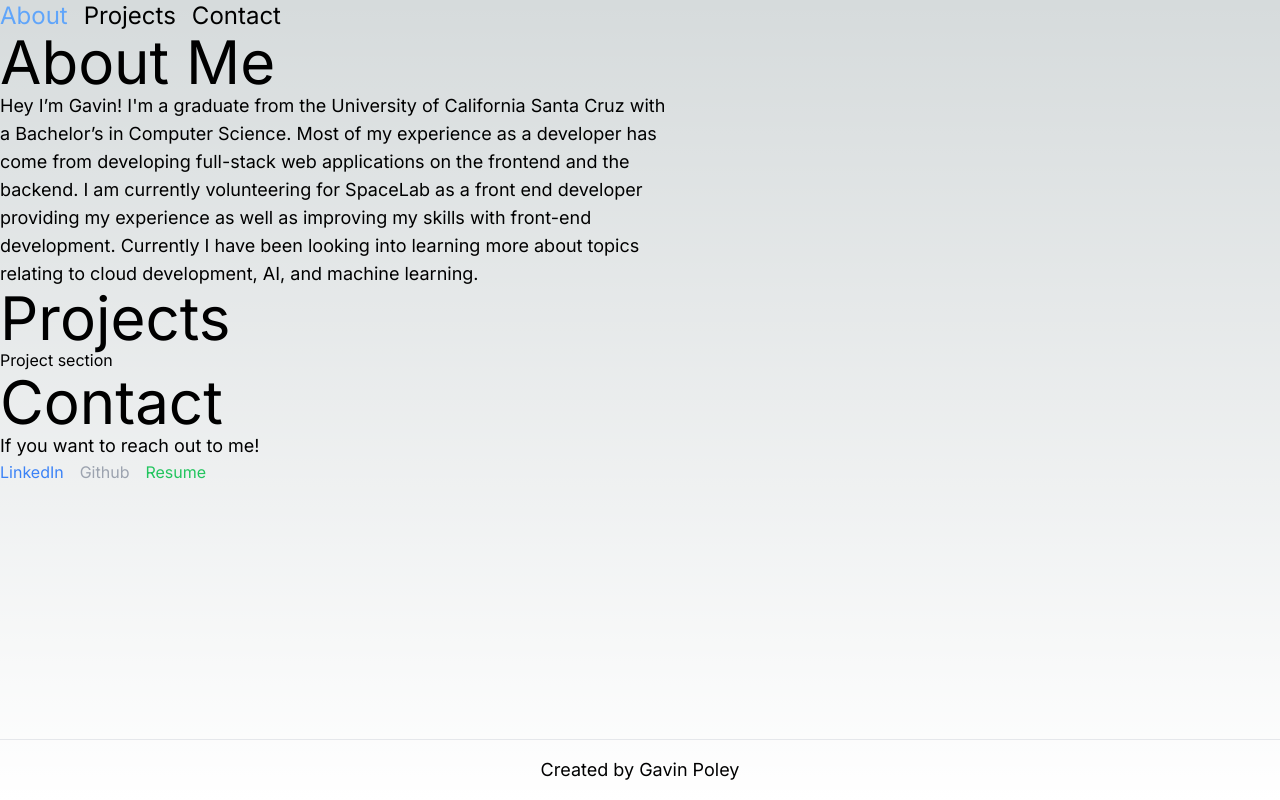
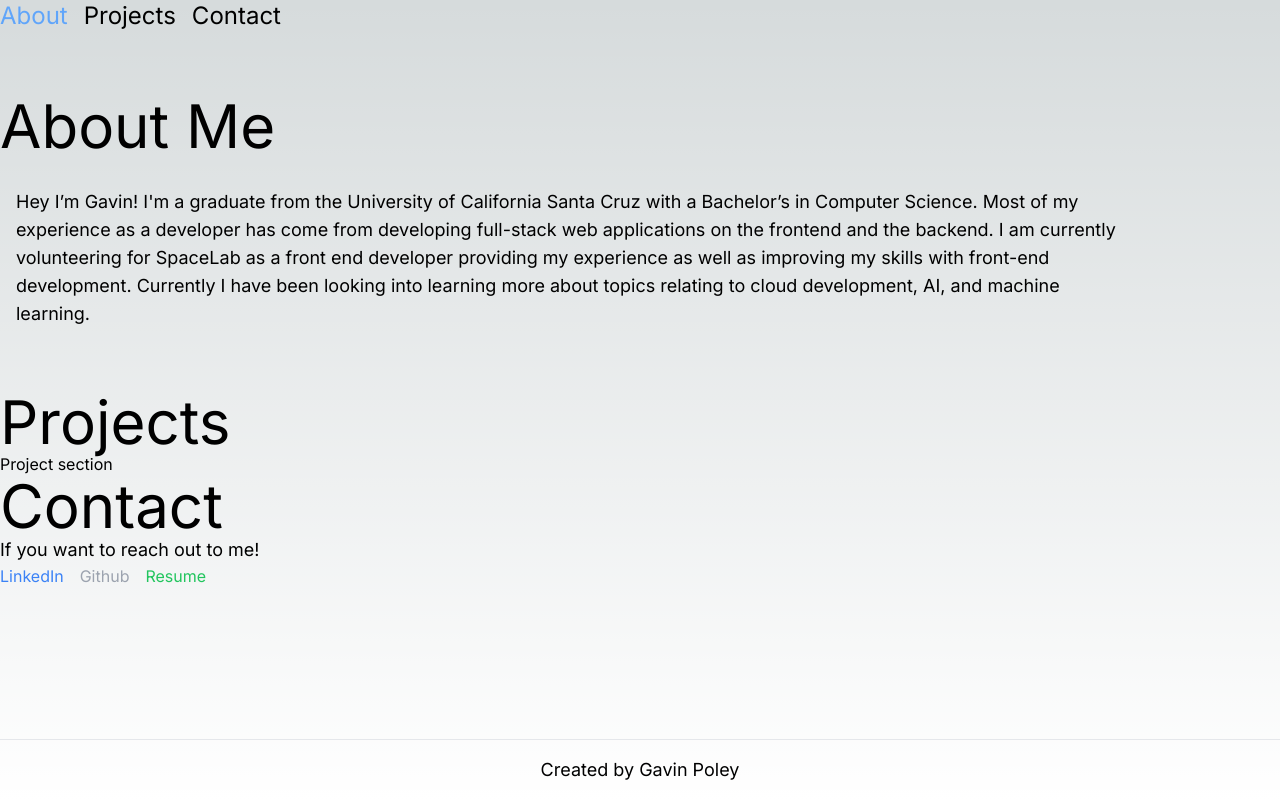
Before and after one commit to Gav1012/portfoliov2, a Next.js app: page / in a window 1280 px wide. Built offline with nearby package versions, Linux system fonts and the light colour scheme.

Commit message:
updated about and changed background color

```diff
--- a/src/app/components/about.tsx
+++ b/src/app/components/about.tsx
@@ -1,9 +1,9 @@
 export default function About() {
     console.log("hello from about");
     return (
-        <section id="about">
-            <h1 className="text-6xl">About Me</h1>
-            <p className="text-lg max-w-2xl break-words">
+        <section id="about" className="py-16">
+            <h1 className="text-6xl mb-8">About Me</h1>
+            <p className="text-lg max-w-6xl px-4 break-words">
                 Hey I’m Gavin! I'm a graduate from the University of California Santa Cruz with a Bachelor’s in Computer Science. Most of my experience
                 as a developer has come from developing full-stack web applications on the frontend and the backend. I am currently
                 volunteering for SpaceLab as a front end developer providing my experience as well as improving my skills with front-end development.
--- a/src/app/globals.css
+++ b/src/app/globals.css
@@ -11,8 +11,8 @@
 @media (prefers-color-scheme: dark) {
   :root {
     --foreground-rgb: 255, 255, 255;
-    --background-start-rgb: 0, 0, 0;
-    --background-end-rgb: 0, 0, 0;
+    --background-start-rgb: 18, 18, 18;
+    --background-end-rgb: 18, 18, 18;
   }
 }
 
```
